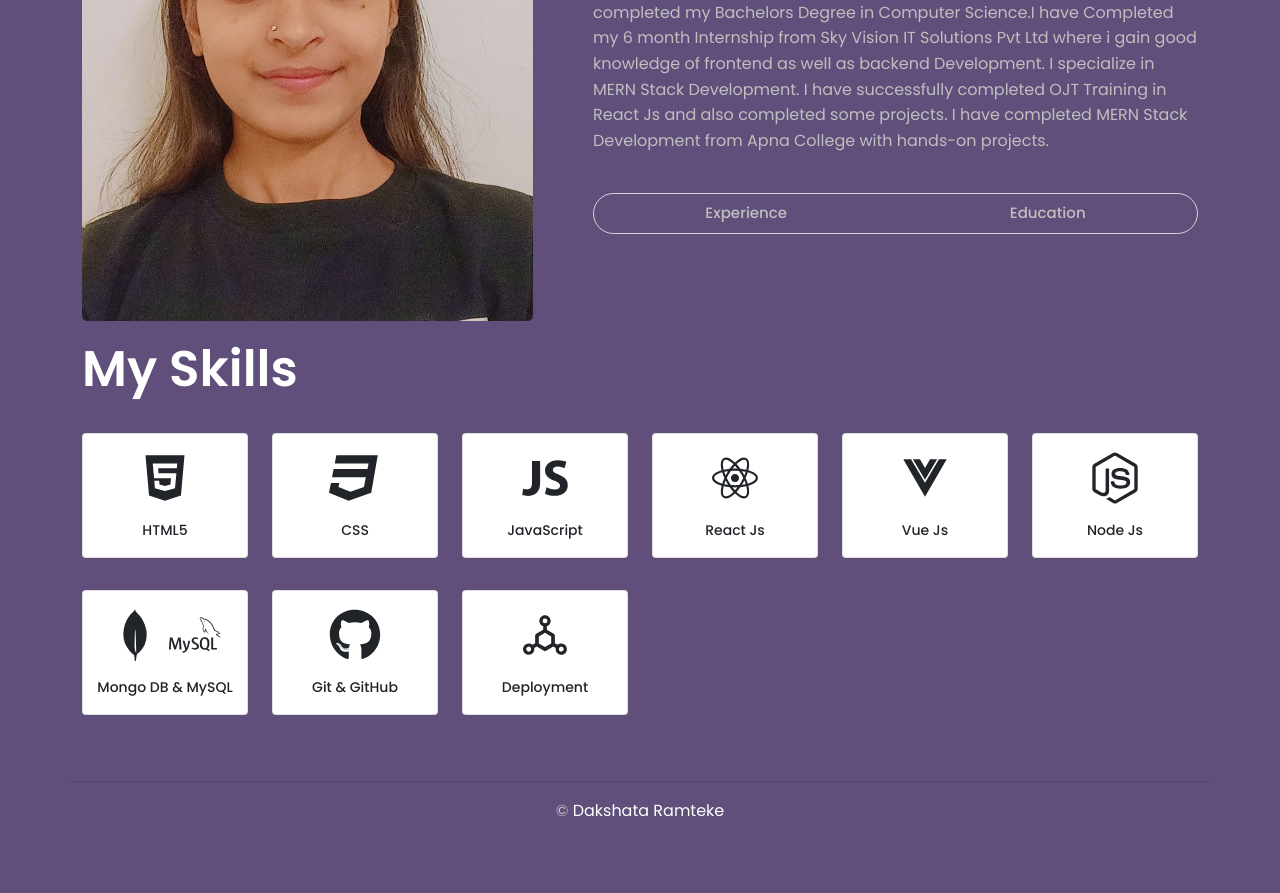
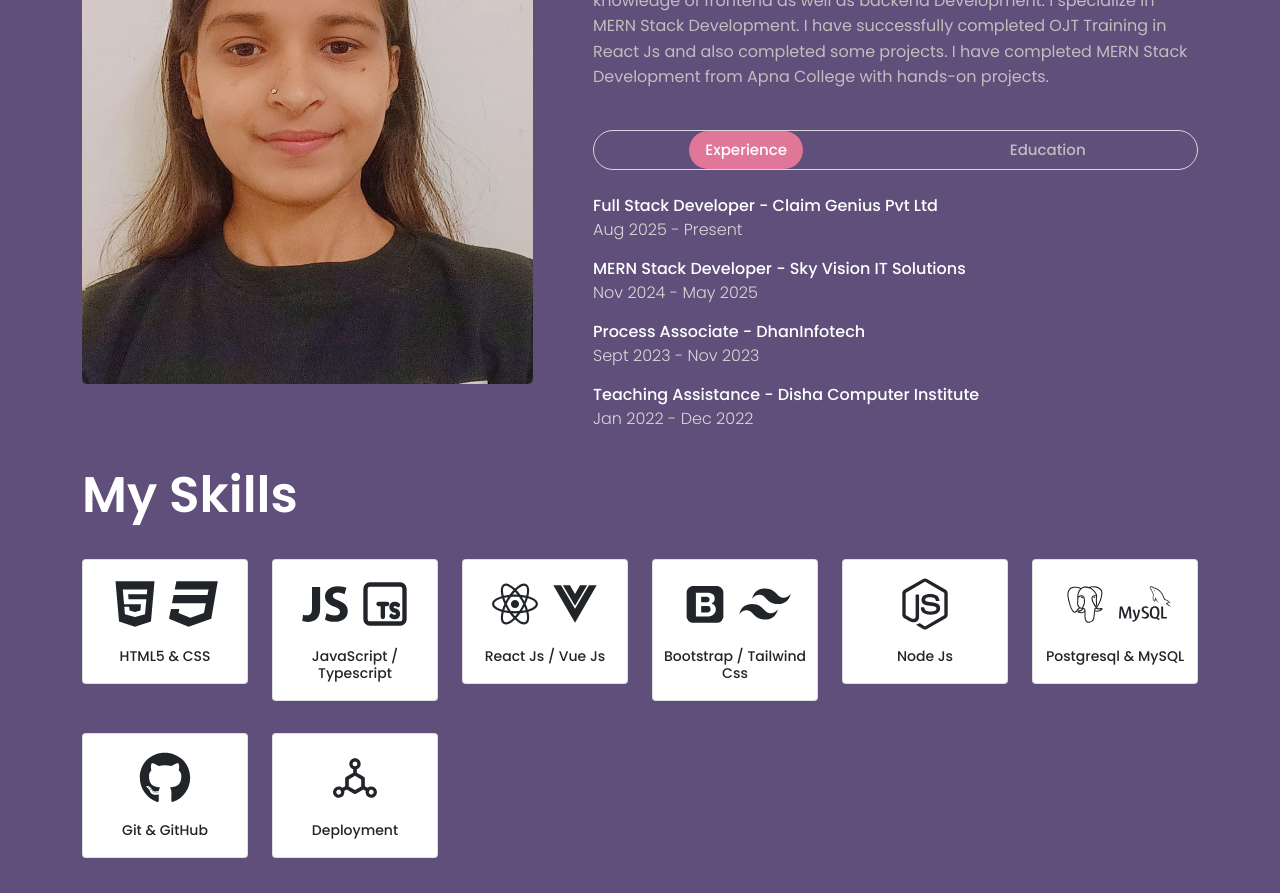
Before and after one commit to dakshataramteke/Portfolio, a React (Vite) app in the folder Portfolio/: page /about in a window 1280 px wide. Shown: the part 360-1253 px from the top of the page. Before the commit the page ends 1200 px from the top, so only its background shows below. Built offline with nearby package versions, Linux system fonts and the light colour scheme.

Commit message:
add experience active

```diff
--- a/Portfolio/src/Components/Expericence.jsx
+++ b/Portfolio/src/Components/Expericence.jsx
@@ -6,7 +6,7 @@ const Expericence = () => {
               <ul className="nav nav-pills justify-content-center justify-content-lg-around mb-3" id="pills-tab" role="tablist">
 
                 <li className="nav-item" role="presentation">
-                  <button className="nav-link " id="pills-experience-tab" data-bs-toggle="pill" data-bs-target="#pills-experience" type="button" role="tab" aria-controls="pills-experience" aria-selected="false">Experience</button>
+                  <button className="nav-link active" id="pills-experience-tab" data-bs-toggle="pill" data-bs-target="#pills-experience" type="button" role="tab" aria-controls="pills-experience" aria-selected="true">Experience</button>
                 </li>
                 <li className="nav-item" role="presentation">
                   <button className="nav-link" id="pills-education-tab" data-bs-toggle="pill" data-bs-target="#pills-education" type="button" role="tab" aria-controls="pills-education" aria-selected="false">Education</button>
@@ -14,7 +14,7 @@ const Expericence = () => {
               </ul>
               <div className="tab-content mt-4" id="pills-tabContent">
 
-                <div className="tab-pane fade" id="pills-experience" role="tabpanel" aria-labelledby="pills-experience-tab">
+                <div className="tab-pane fade show active" id="pills-experience" role="tabpanel" aria-labelledby="pills-experience-tab">
                   <ul className="text-start ps-0 list-unstyled">
                     <li >
                    <a href="#">
--- a/Portfolio/src/Components/Skill.jsx
+++ b/Portfolio/src/Components/Skill.jsx
@@ -3,11 +3,14 @@ import { FaCss3 } from "react-icons/fa6";
 import { IoLogoJavascript } from "react-icons/io";
 import { FaNodeJs } from "react-icons/fa6";
 import { RiReactjsFill } from "react-icons/ri";
-import { SiMongodb } from "react-icons/si";
 import { SiMysql } from "react-icons/si";
 import { AiOutlineDeploymentUnit } from "react-icons/ai";
 import { FaGithub } from "react-icons/fa6";
 import { BiLogoVuejs } from "react-icons/bi";
+import { TbBrandTypescript } from "react-icons/tb";
+import { DiPostgresql } from "react-icons/di";
+import { DiBootstrap } from "react-icons/di";
+import { RiTailwindCssFill } from "react-icons/ri";
 
 const Skill = () => {
   return (
@@ -20,38 +23,33 @@ const Skill = () => {
           <div className="row text-center">
              <div className="col-6 col-md-4 col-lg-2 my-3 ">
              <div className="card p-2">
-              <h4><FaHtml5 style={{fontSize:'3.25rem'}}/> </h4>
-              <h5 style={{fontSize:'0.875rem'}}>HTML5 </h5>
+              <h4><FaHtml5 style={{fontSize:'3.25rem'}}/> <FaCss3  style={{fontSize:'3.25rem'}}/></h4>
+              <h5 style={{fontSize:'0.875rem'}}>HTML5 & CSS </h5>
              </div>
              </div>
-             <div className="col-6 col-md-4 col-lg-2 my-3 ">
-             <div className="card p-2">
-              <h4> <FaCss3  style={{fontSize:'3.25rem'}}/></h4>
-              <h5 style={{fontSize:'0.875rem'}}> CSS</h5>
-             </div>
-             </div>
+
           <div className="col-6 col-md-4 col-lg-2 my-3">
           <div className="card p-2">
-          <h4><IoLogoJavascript style={{fontSize:'3.25rem'}}/></h4>
-          <h5 style={{fontSize:'0.875rem'}}>JavaScript</h5>
+          <h4><IoLogoJavascript style={{fontSize:'3.25rem'}}/> <TbBrandTypescript style={{fontSize:'3.25rem'}}/></h4>
+          <h5 style={{fontSize:'0.875rem'}}>JavaScript / Typescript</h5>
           </div>
 
           </div>
           <div className="col-6 col-md-4 col-lg-2 my-3">
           <div className="card p-2">
-          <h4><RiReactjsFill style={{fontSize:'3.25rem'}}/></h4>
-          <h5 style={{fontSize:'0.875rem'}}>React Js</h5>
+          <h4><RiReactjsFill style={{fontSize:'3.25rem'}}/> <BiLogoVuejs  style={{fontSize:'3.25rem'}}/></h4>
+          <h5 style={{fontSize:'0.875rem'}}>React Js / Vue Js</h5>
           </div>
 
           </div>
 
-            <div className="col-6 col-md-4 col-lg-2 my-3">
+        <div className="col-6 col-md-4 col-lg-2 my-3">
           <div className="card p-2">
-          <h4><BiLogoVuejs  style={{fontSize:'3.25rem'}}/></h4>
-          <h5 style={{fontSize:'0.875rem'}}>Vue Js</h5>
+          <h4><DiBootstrap style={{fontSize:'3.25rem'}}/> <RiTailwindCssFill  style={{fontSize:'3.25rem'}}/></h4>
+          <h5 style={{fontSize:'0.875rem'}}>Bootstrap / Tailwind Css</h5>
+          </div>
           </div>
 
-          </div>
           <div className="col-6 col-md-4 col-lg-2 my-3">
           <div className="card p-2">
           <h4><FaNodeJs style={{fontSize:'3.25rem'}}/> </h4>
@@ -61,8 +59,8 @@ const Skill = () => {
           </div>
           <div className="col-6 col-md-4 col-lg-2 my-3">
           <div className="card p-2">
-          <h4><SiMongodb style={{fontSize:'3.25rem'}}/> <SiMysql style={{fontSize:'3.25rem'}}/></h4>
-          <h5 style={{fontSize:'0.875rem'}}>Mongo DB & MySQL</h5>
+          <h4><DiPostgresql style={{fontSize:'3.25rem'}}/> <SiMysql style={{fontSize:'3.25rem'}}/></h4>
+          <h5 style={{fontSize:'0.875rem'}}>Postgresql & MySQL</h5>
           </div>
 
           </div>
```
